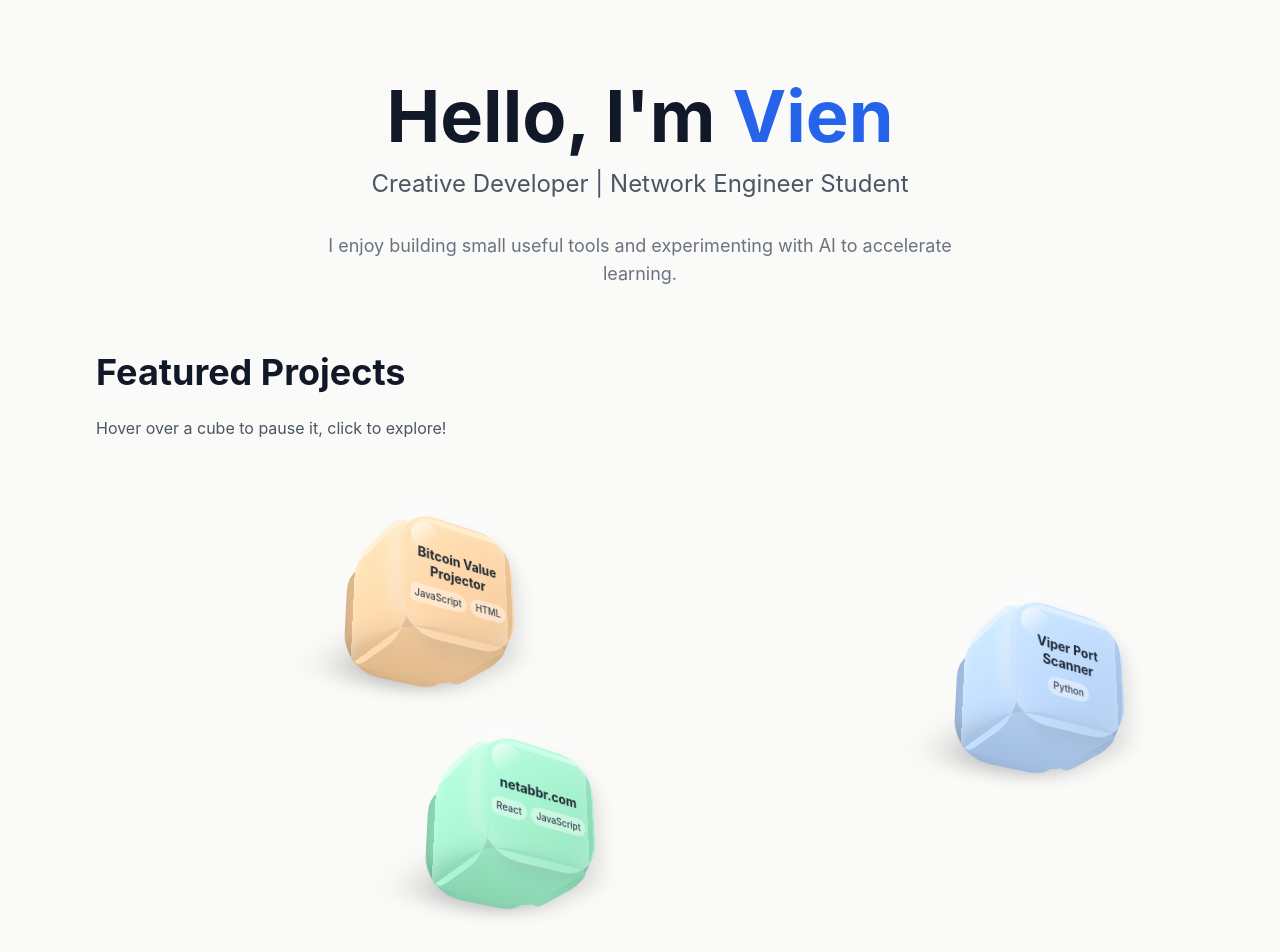
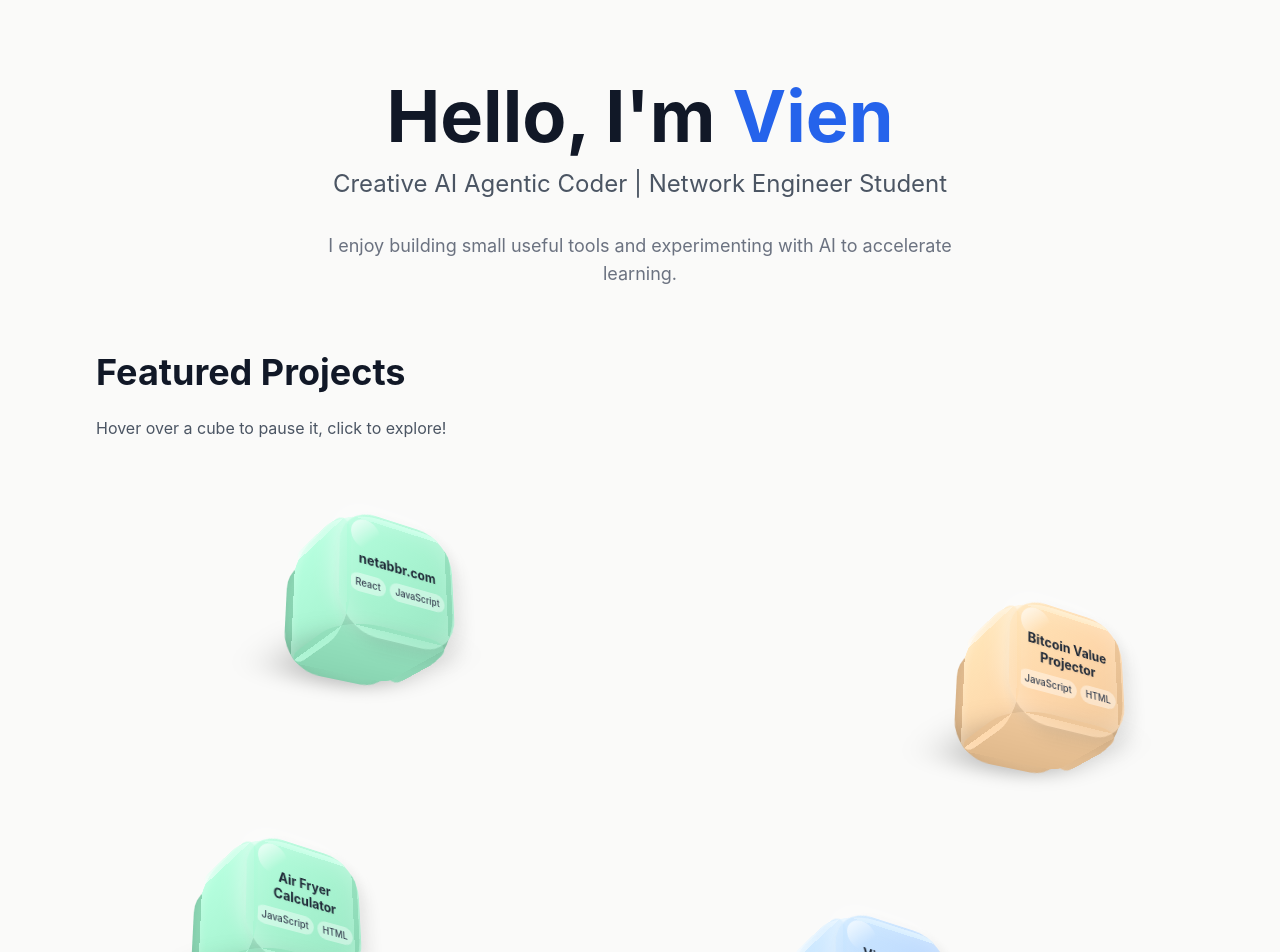
Before and after one commit to vienhoang/vienhoang.github.io, a React (Vite) app: page / in a window 1280 px wide. Shown: the top 952 px of the page. Built offline with nearby package versions, Linux system fonts and the light colour scheme.

Commit message:
Added airfryercalculator project

```diff
--- a/src/App.tsx
+++ b/src/App.tsx
@@ -207,7 +207,7 @@
             Hello, I'm <span className="text-blue-600">Vien</span>
           </h1>
           <p className="text-xl md:text-2xl text-gray-600 mb-8">
-            Creative Developer | Network Engineer Student
+            Creative AI Agentic Coder | Network Engineer Student
           </p>
           <p className="text-lg text-gray-500 max-w-2xl mx-auto">
             I enjoy building small useful tools and experimenting with AI to accelerate learning.
--- a/src/data/projects.ts
+++ b/src/data/projects.ts
@@ -36,5 +36,14 @@
     imageUrl: `${import.meta.env.BASE_URL}images/portscanner.jpg`,
     repoUrl: 'https://github.com/vienhoang/viper-port-scanner',
     color: 'bg-cube-blue',
+  },
+  {
+    id: 4,
+    name: 'Air Fryer Calculator',
+    description: 'AirFryerCalculator.net is a fast, accurate online tool that converts conventional oven temperatures and cooking times to air fryer settings, complete with a comprehensive food guide and detailed cooking tutorials to help users cook restaurant-quality meals at home.',
+    technologies: ['JavaScript', 'HTML', 'CSS'],
+    imageUrl: `${import.meta.env.BASE_URL}images/airfryercalculator.jpg`,
+    demoUrl: 'https://www.airfryercalculator.net/',
+    color: 'bg-cube-sage',
   }
 ]
```
Also changed, not shown: public/images/airfryercalculator.jpg (added), 2 other files (tests, documents, lock files or other folders).
